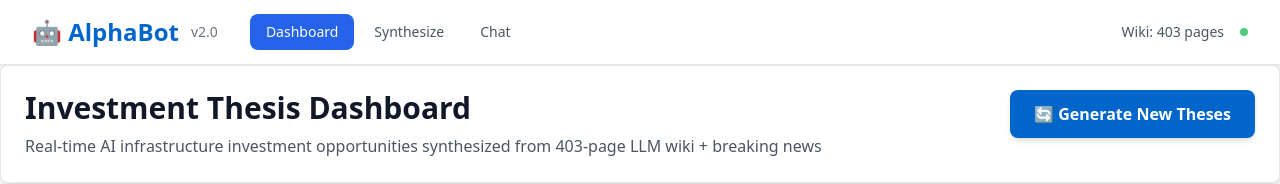
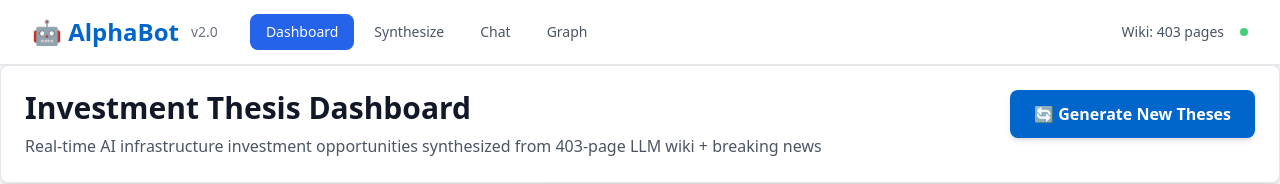
Before and after one commit to mattzimmerman25-prog/alphabot, a Next.js app: page / in a window 1280 px wide. Shown: the top 184 px of the page. Built offline with nearby package versions, Linux system fonts and the light colour scheme.

Commit message:
Add Graph navigation link

```diff
--- a/app/layout.tsx
+++ b/app/layout.tsx
@@ -16,6 +16,7 @@ export default function RootLayout({
     { href: '/', label: 'Dashboard' },
     { href: '/synthesize', label: 'Synthesize' },
     { href: '/chat', label: 'Chat' },
+    { href: '/graph', label: 'Graph' },
   ]
 
   return (
```
